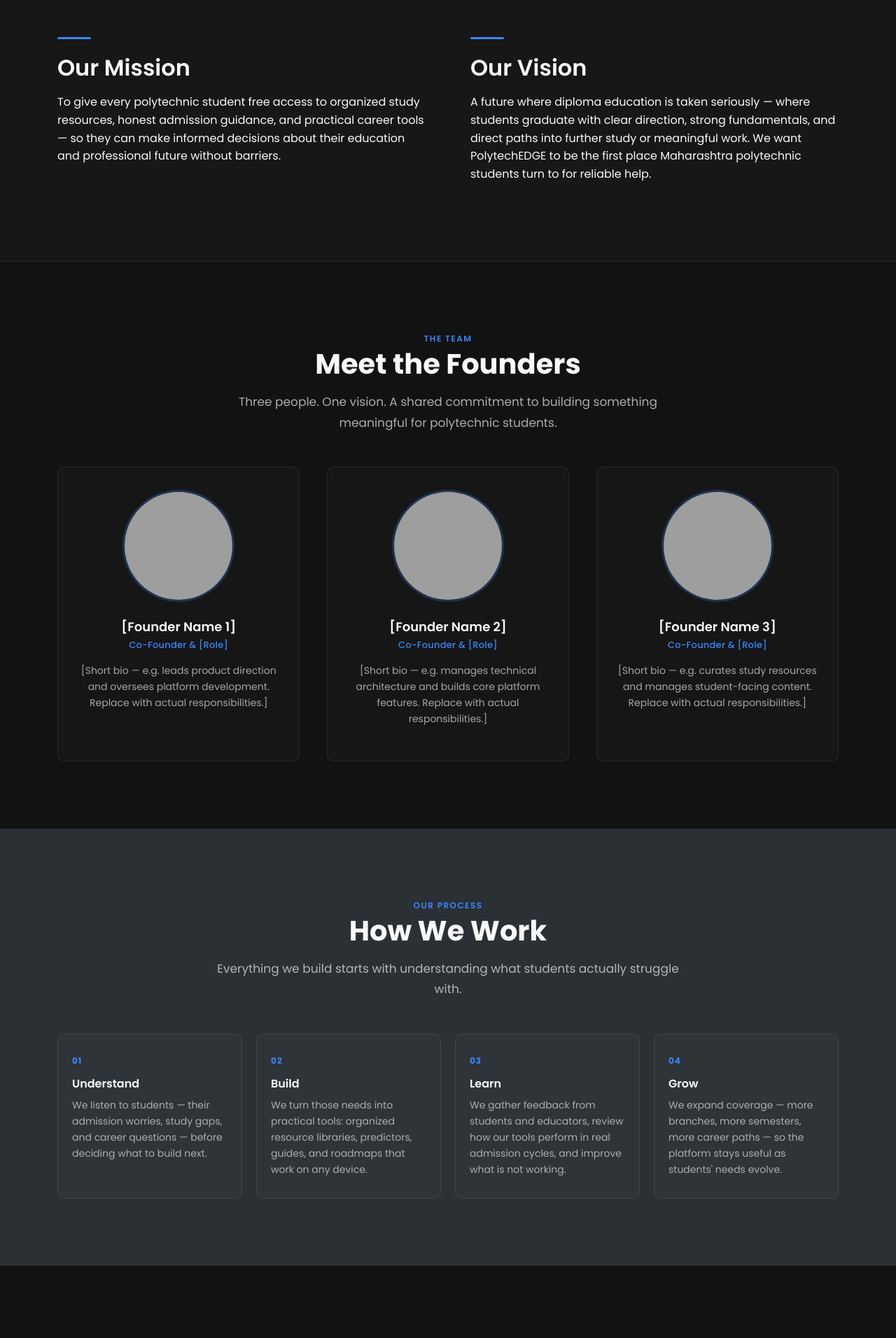
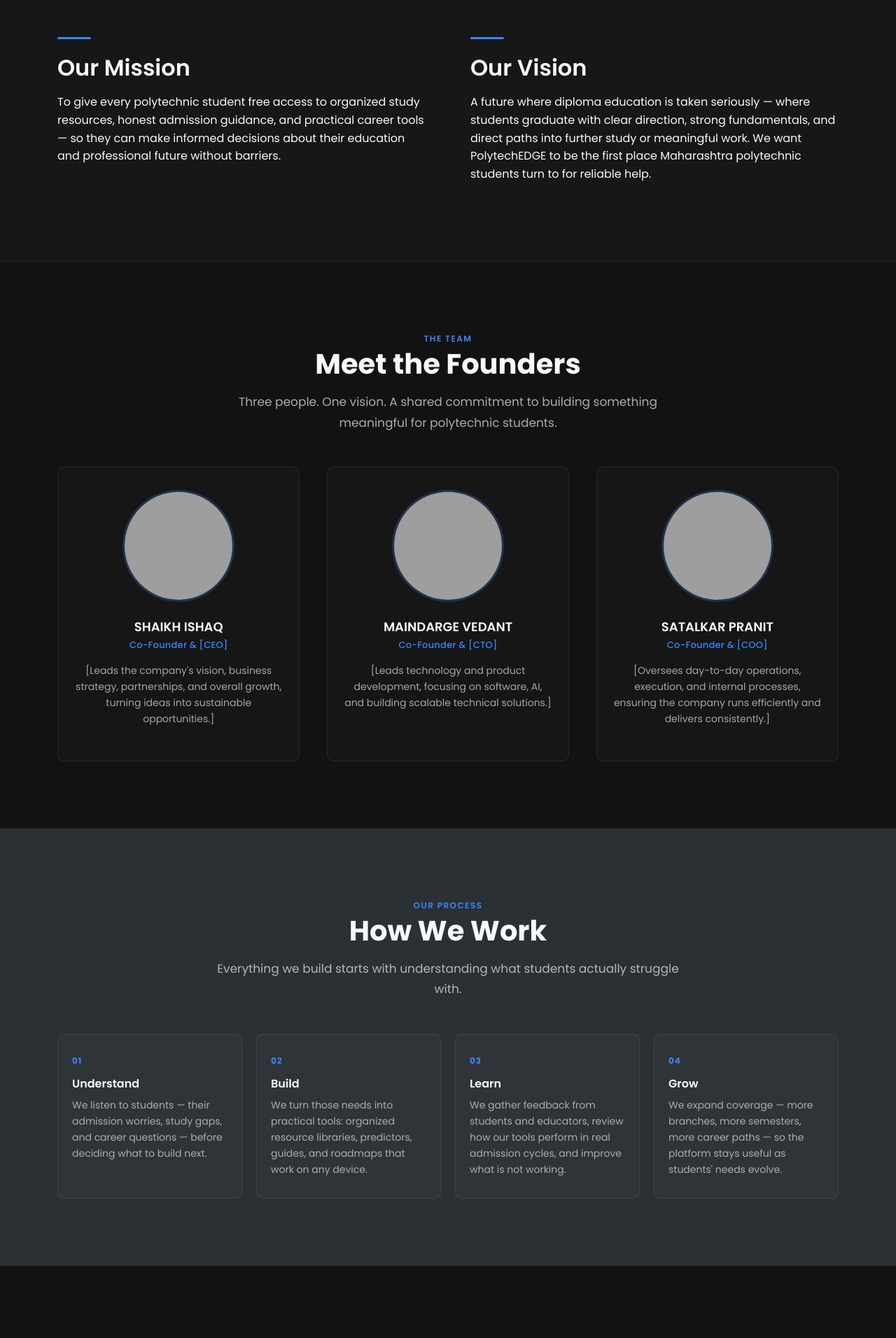
Before and after one commit to ishaq1252030033-ux/Final_polytechedge, a Flask app: page /about in a window 1280 px wide. Shown: the part 2247-4159 px from the top of the page at 70% size. Run offline with Flask 3, Linux system fonts and the light colour scheme; grey boxes are pictures that could not be loaded.

Commit message:
Update about.html

```diff
--- a/templates/about.html
+++ b/templates/about.html
@@ -228,11 +228,10 @@
                                 alt="[Founder Name 1] — Co-Founder, PolytechEDGE"
                                 width="160" height="160" loading="lazy">
                         </div>
-                        <h3 class="about-founder-name">[Founder Name 1]</h3>
-                        <p class="about-founder-role">Co-Founder &amp; [Role]</p>
+                        <h3 class="about-founder-name"> SHAIKH ISHAQ</h3>
+                        <p class="about-founder-role">Co-Founder &amp; [CEO]</p>
                         <p class="about-founder-bio">
-                            [Short bio — e.g. leads product direction and oversees platform development. Replace with
-                            actual responsibilities.]
+                            [Leads the company's vision, business strategy, partnerships, and overall growth, turning ideas into sustainable opportunities.]
                         </p>
                     </article>
 
@@ -245,11 +244,10 @@
                                 alt="[Founder Name 2] — Co-Founder, PolytechEDGE"
                                 width="160" height="160" loading="lazy">
                         </div>
-                        <h3 class="about-founder-name">[Founder Name 2]</h3>
-                        <p class="about-founder-role">Co-Founder &amp; [Role]</p>
+                        <h3 class="about-founder-name">MAINDARGE VEDANT</h3>
+                        <p class="about-founder-role">Co-Founder &amp; [CTO]</p>
                         <p class="about-founder-bio">
-                            [Short bio — e.g. manages technical architecture and builds core platform features. Replace
-                            with actual responsibilities.]
+                            [Leads technology and product development, focusing on software, AI, and building scalable technical solutions.]
                         </p>
                     </article>
 
@@ -262,11 +260,10 @@
                                 alt="[Founder Name 3] — Co-Founder, PolytechEDGE"
                                 width="160" height="160" loading="lazy">
                         </div>
-                        <h3 class="about-founder-name">[Founder Name 3]</h3>
-                        <p class="about-founder-role">Co-Founder &amp; [Role]</p>
+                        <h3 class="about-founder-name">SATALKAR PRANIT</h3>
+                        <p class="about-founder-role">Co-Founder &amp; [COO]</p>
                         <p class="about-founder-bio">
-                            [Short bio — e.g. curates study resources and manages student-facing content. Replace with
-                            actual responsibilities.]
+                            [Oversees day-to-day operations, execution, and internal processes, ensuring the company runs efficiently and delivers consistently.]
                         </p>
                     </article>
 
```
